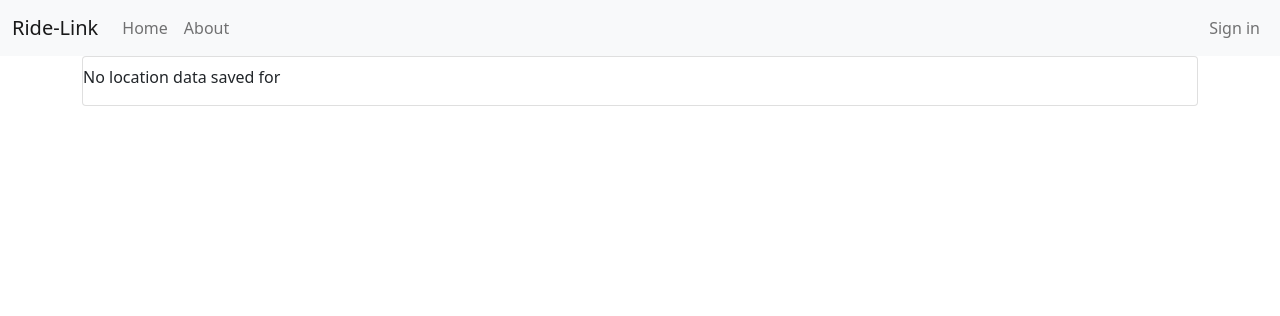
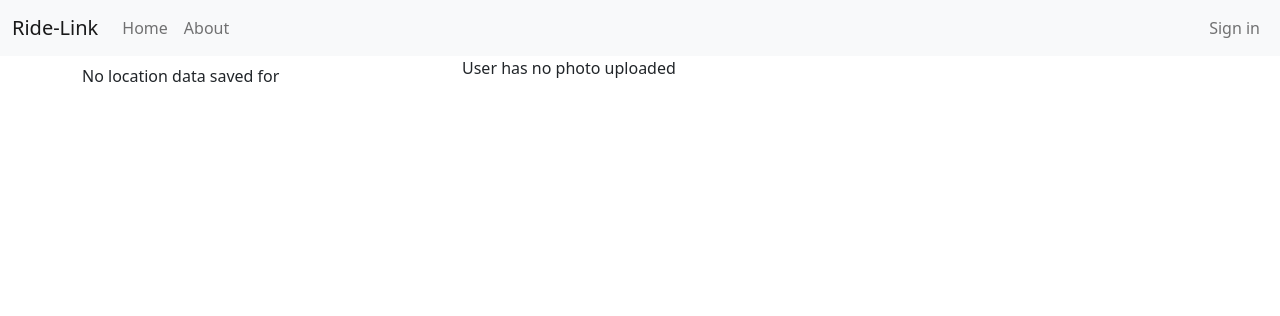
Before and after one commit to Esther-Anyona/My-Rider, a Flask app: template app/templates/profile/profile_users.html in a window 1280 px wide. Shown: the top 316 px of the page. Run offline with Flask 2, Linux system fonts and the light colour scheme; the template is opened without the code that fills it, so the values that code supplies are empty; some libraries are stand-ins or nearby versions.

Commit message:
update user profile

```diff
--- a/app/templates/profile/profile_users.html
+++ b/app/templates/profile/profile_users.html
@@ -2,7 +2,8 @@
 
 {% block content %}
 <div class="container">
-    <div class="card">
+    <div class="row">
+        <div class="col-md-4">
             <h3> {{user.username| title}} </h3>
             {% if user.location %}
             <p> Location: {{user.location}}</p>
@@ -13,5 +14,19 @@
                 <a href="{{url_for('main.update_profile',uname=user.username)}}">Edit profile</a>
             {% endif %}
         </div>
+        <div class="col-md-4">
+            {% if user.profile_pic_path %}
+            <img src="{{url_for('static',filename=user.profile_pic_path)}}" alt="" class="img-thumbnail">
+            {%else%}
+            <p>User has no photo uploaded</p>
+            {% endif %}
+                {% if user == current_user %}
+                    <form  action="{{url_for('main.update_pic',uname=user.username)}}" method="post" enctype = "multipart/form-data">
+                    <input type="file"  name="photo" class="form-control" required>
+                    <input type="submit">
+                    </form>
+                {% endif %}
+        </div>
+    </div>
 </div>
 {% endblock %}
--- a/config.py
+++ b/config.py
@@ -6,6 +6,7 @@ class Config:
     SQLALCHEMY_TRACK_MODIFICATIONS = True
     SQLALCHEMY_DATABASE_URI = 'postgresql+psycopg2://moringa:Access@localhost/myrider'
     SECRET_KEY = os.environ.get('SECRET_KEY')
+    UPLOADED_PHOTOS_DEST ='app/static/photos'
 
     # Email configurations
     MAIL_SERVER = 'smtp.googlemail.com'
```
Also changed, not shown: app/__init__.py (+4 -3 lines), app/main/views.py (+13 -5 lines), app/static/photos/photos_1.jpeg (added). Lines whose indentation alone changed are shown as unchanged.
